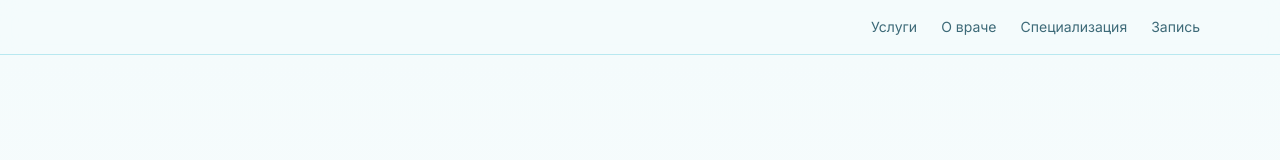
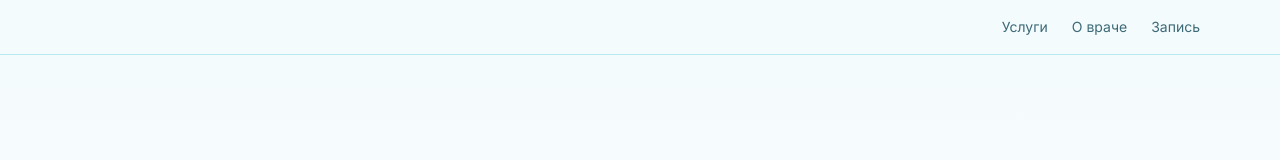
Before and after one commit to azamatbmk/oleg-bekoev, a Next.js app: page / in a window 1280 px wide. Shown: the top 160 px of the page. Built offline with nearby package versions, Linux system fonts and the light colour scheme.

Commit message:
Пока убрали специализацию

```diff
--- a/app/page.tsx
+++ b/app/page.tsx
@@ -1,7 +1,6 @@
 import Hero from "@/components/Hero/Hero";
 import Services from "@/components/Services/Services";
 import About from "@/components/About/About";
-import Specializations from "@/components/Specializations/Specializations";
 import Book from "@/components/Book/Book";
 import SiteFooter from "@/components/SiteFooter/SiteFooter";
 import SiteHeader from "@/components/SiteHeader/SiteHeader";
@@ -13,7 +12,6 @@ export default function Home() {
       <Hero />
       <Services />
       <About />
-      <Specializations />
       <Book />
       <SiteFooter />
     </main>
--- a/components/SiteHeader/SiteHeader.tsx
+++ b/components/SiteHeader/SiteHeader.tsx
@@ -3,7 +3,6 @@ import styles from "./SiteHeader.module.css";
 const links = [
   { href: "#services", label: "Услуги" },
   { href: "#about", label: "О враче" },
-  { href: "#specializations", label: "Специализация" },
   { href: "#book", label: "Запись" },
 ] as const;
 
```
